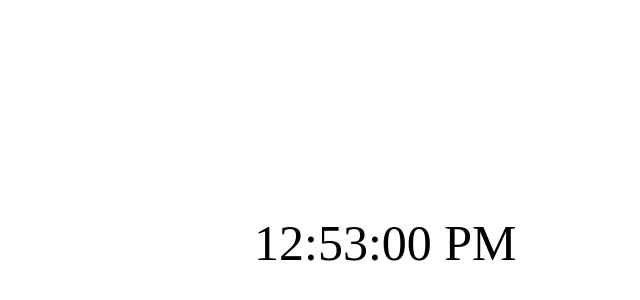
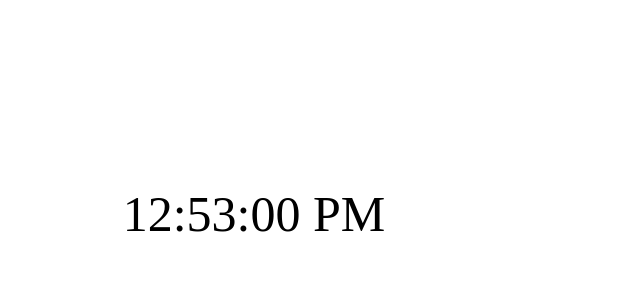
Before and after one commit to SiOsaka01/myDigitalClock, a plain HTML site: page index.html in a window 1280 px wide. Shown: the part 186-486 px from the top of the page, without its empty margins (386-1026 px from the left). Drawn offline with Linux system fonts and the light colour scheme.

Commit message:
Update index.html
Centered the div with the clock both horizontally and vertically.

```diff
--- a/index.html
+++ b/index.html
@@ -6,6 +6,14 @@
     <meta http-equiv="X-UA-Compatible" content="IE=edge">
     <meta name="viewport" content="width=device-width, initial-scale=1.0">
     <style>
+        .content {
+                position: absolute;
+                left: 50%;
+                top: 50%;
+                -webkit-transform: translate(-50%, -50%);
+                transform: translate(-50%, -50%);
+           }
+
         #timez{
             display: flex;
             font-size: 50px;
@@ -18,7 +26,7 @@
 </head>
 
 <body>
-    <div id="timez"></div>
+    <div id="timez" class="content"></div>
     <script>
         setInterval(myTimer, 1000);
 
```
